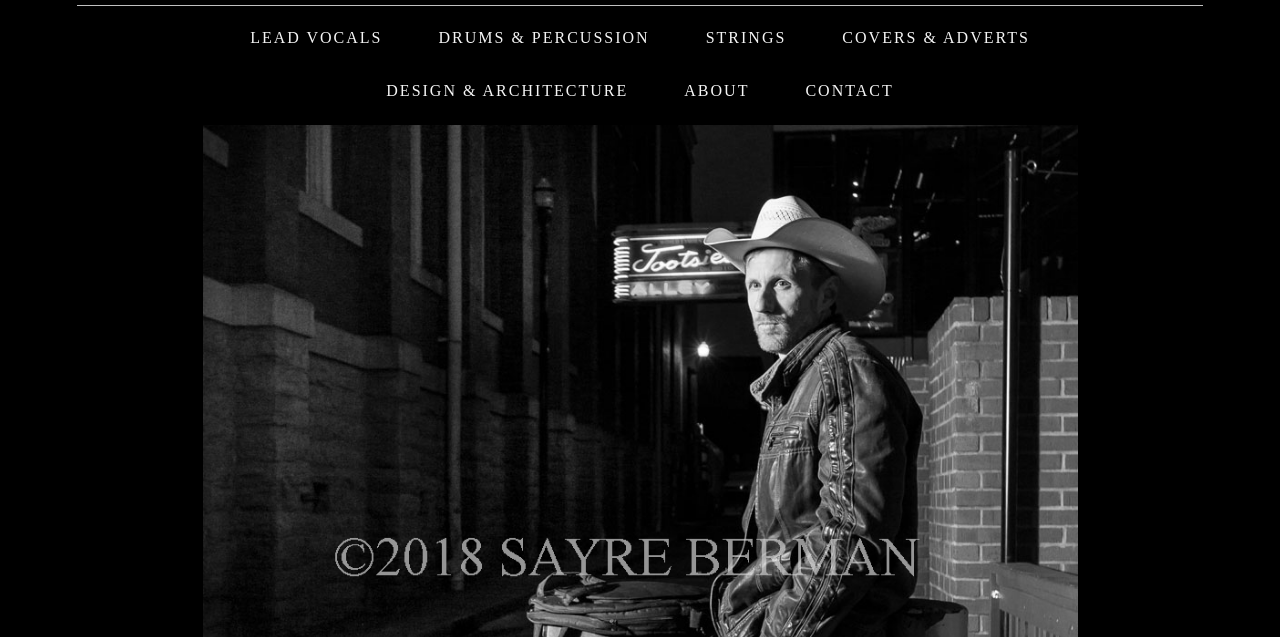
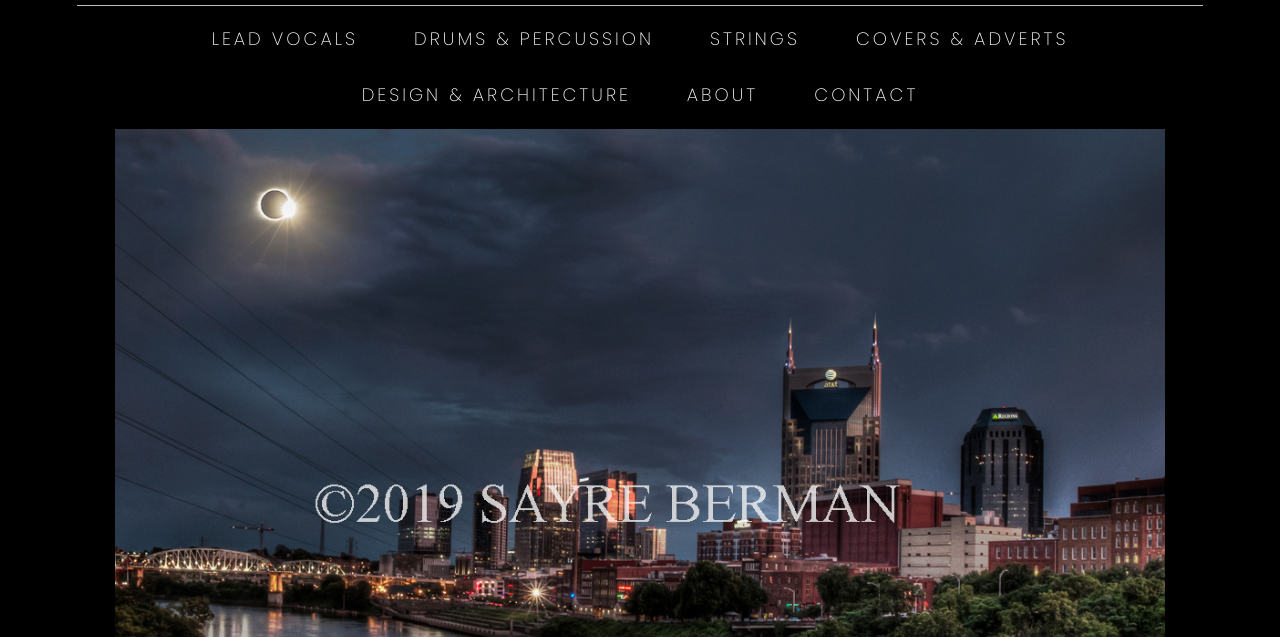
Before and after one commit to wlowrimore/berman_photo_6_22, a plain HTML site: page main.html in a window 1280 px wide. Shown: the part 163-800 px from the top of the page. Drawn offline with nearby package versions, Linux system fonts and the light colour scheme.

Commit message:
adjusts slide img order and nav font atts

```diff
--- a/assets/styles/css/style.css
+++ b/assets/styles/css/style.css
@@ -117,7 +117,10 @@ nav > a {
   display: flex;
   width: auto;
   text-decoration-line: none;
-  letter-spacing: 2px;
+  font-family: "Poppins", sans-serif;
+  font-size: 18px;
+  font-weight: 200;
+  letter-spacing: 3px;
   color: whitesmoke;
   padding: 10px 0;
   margin: 0 28px 14px 28px;
--- a/main.html
+++ b/main.html
@@ -45,7 +45,7 @@
           </nav>
 
           <div class="image">
-            <img src="./assets/images/bw_country-guy.jpg" alt="musician" />
+            <img src="./assets/images/eclipse.jpg" alt="musician" />
           </div>
 
           <!-- <div class="menu-rt">
```
